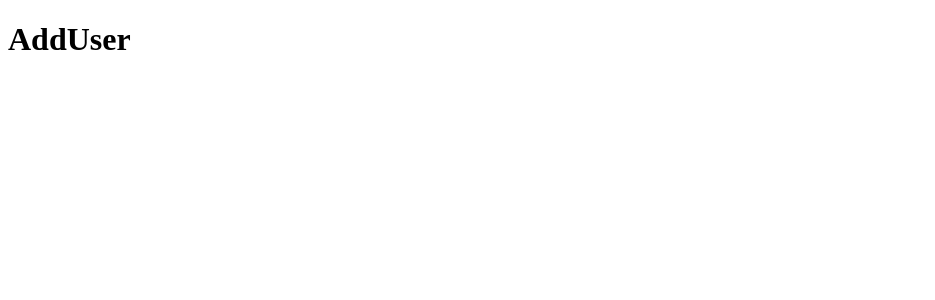
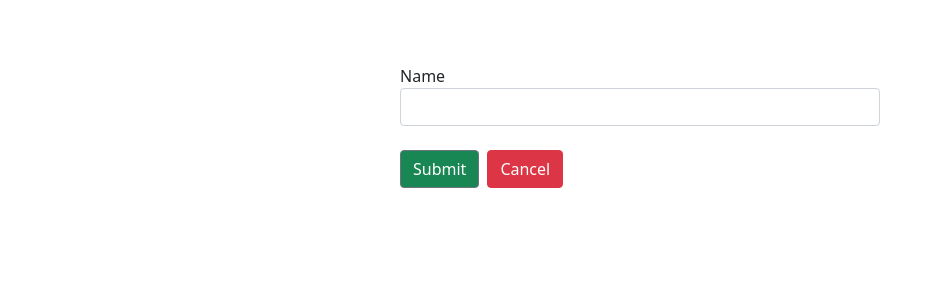
Before and after one commit to NeginSal/React-CRUD, a React (Create React App) app: page /add in a window 1280 px wide. Shown: the top 300 px of the page, without its empty margins (0-935 px from the left). Built offline with nearby package versions, Linux system fonts and the light colour scheme.

Commit message:
edit add user component

```diff
--- a/src/App.js
+++ b/src/App.js
@@ -2,12 +2,13 @@ import React from 'react'
 import { BrowserRouter, Routes, Route } from "react-router-dom";
 import AddUser from './components/AddUser';
 import EditUser from './components/EditUser';
-import Home from './components/Home'
+import Home from './components/Home';
+import 'bootstrap/dist/css/bootstrap.min.css'
 
 function App() {
   return (
     <BrowserRouter>
-      <div className="App">
+      <div style={{maxWidth:'30rem',margin:'4rem auto'}}>
         <Routes>
           <Route path="/" element={<Home />}></Route>
           <Route path="add" element={<AddUser />}></Route>
--- a/src/components/AddUser.js
+++ b/src/components/AddUser.js
@@ -1,9 +1,23 @@
+import { Link } from 'react-router-dom';
+import {
+    Form,
+    FormGroup,
+    Label,
+    Input,
+    Button
+} from 'reactstrap'
 const AddUser = () => {
     return (
-        <div>
-            <h1>AddUser</h1>
-        </div>
-     );
+        <Form>
+            <FormGroup>
+                <label>Name</label>
+                <Input type='text' palaceholder="Enter Name"></Input>
+            </FormGroup>
+            <Button type='submit'className='bg-success '>Submit</Button>
+            <Link to="/" className="btn btn-danger m-2">Cancel</Link>
+
+        </Form>
+    );
 }
 
 export default AddUser;
```
